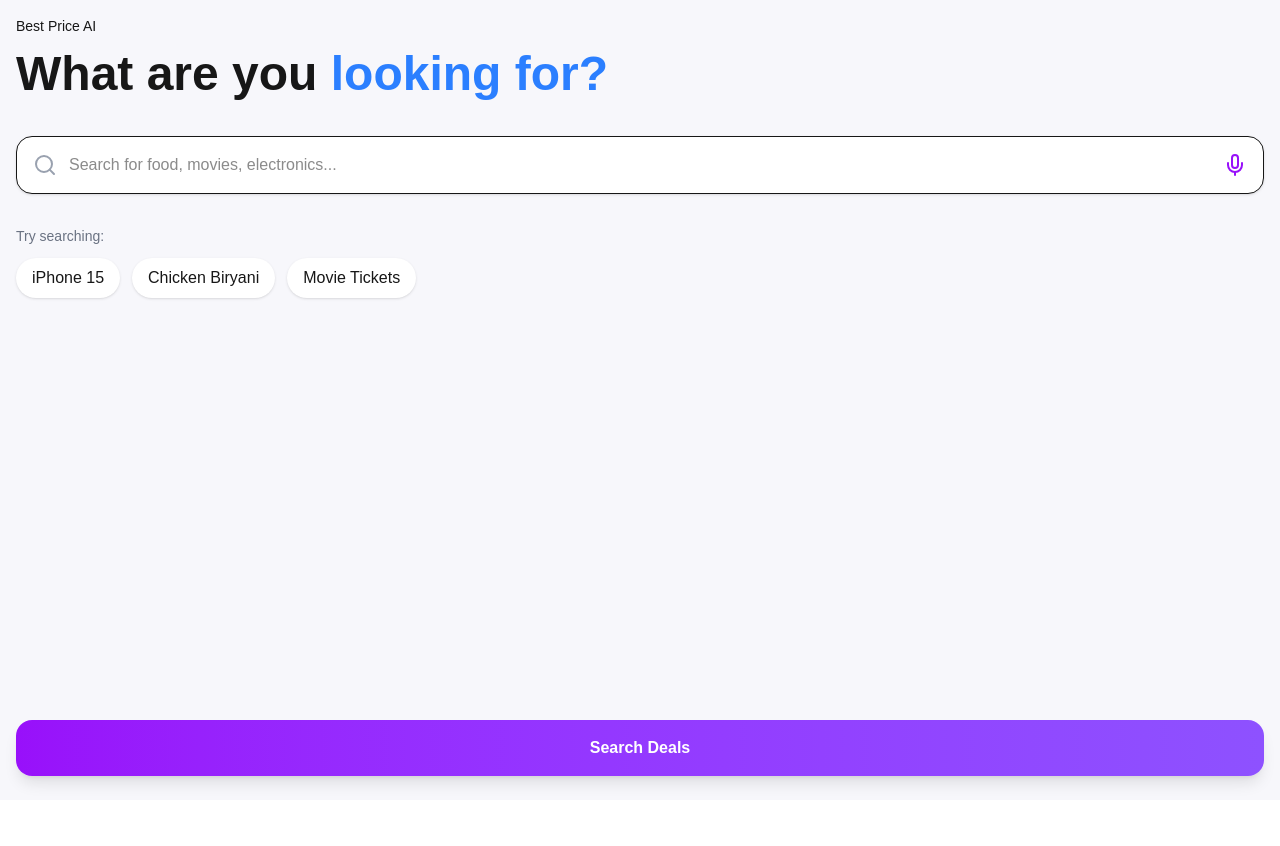
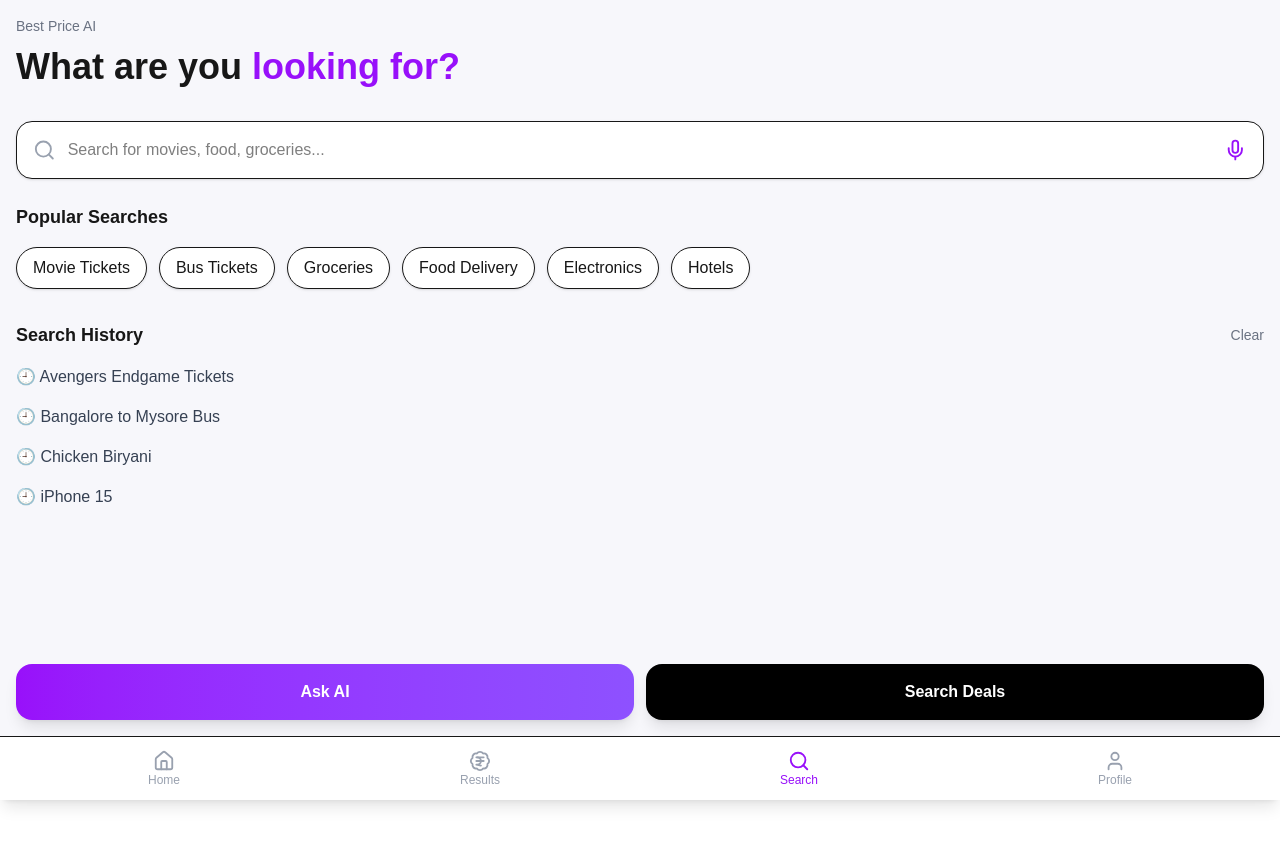
Before and after one commit to ChPurna2003/Shopping_AI_Assisstant, a Next.js app: page /search in a window 1280 px wide. Shown: the top 846 px of the page. Before the commit the page ends 800 px from the top, so only its background shows below. Built offline with nearby package versions, Linux system fonts and the light colour scheme.

Commit message:
Initial commit

```diff
--- a/src/app/details/page.tsx
+++ b/src/app/details/page.tsx
@@ -11,7 +11,7 @@
 export default function DetailsPage() {
 
   return (
-    <main className="min-h-screen bg-[#f7f7fb] p-4 pb-28">
+    <main className="min-h-screen bg-[#f7f7fb] p-4 pb-32">
 
       {/* Header */}
       <div className="mb-6">
@@ -170,7 +170,7 @@
       {/* Bottom Button */}
       <Link href="/payment">
 
-        <button className="fixed bottom-6 left-4 right-4 bg-gradient-to-r from-purple-600 to-violet-500 text-white py-4 rounded-2xl font-semibold shadow-lg text-lg">
+        <button className="fixed bottom-20 left-4 right-4 bg-gradient-to-r from-purple-600 to-violet-500 text-white py-4 rounded-2xl font-semibold shadow-lg text-lg">
           Proceed to Pay
         </button>
 
--- a/src/app/layout.tsx
+++ b/src/app/layout.tsx
@@ -1,5 +1,6 @@
 import type { Metadata } from "next";
 import { Geist, Geist_Mono } from "next/font/google";
+import BottomNav from "../components/BottomNav";
 import "./globals.css";
 
 const geistSans = Geist({
@@ -13,8 +14,8 @@
 });
 
 export const metadata: Metadata = {
-  title: "Create Next App",
-  description: "Generated by create next app",
+  title: "Slice Best Price AI",
+  description: "AI powered shopping comparison app",
 };
 
 export default function RootLayout({
@@ -25,9 +26,16 @@
   return (
     <html
       lang="en"
-      className={`${geistSans.variable} ${geistMono.variable} h-full antialiased`}
+      className={`${geistSans.variable} ${geistMono.variable}`}
     >
-      <body className="min-h-full flex flex-col">{children}</body>
+      <body className="bg-[#f7f7fb] min-h-screen pb-24">
+
+        {children}
+
+        {/* Global Bottom Navigation */}
+        <BottomNav />
+
+      </body>
     </html>
   );
 }
--- a/src/app/payment/page.tsx
+++ b/src/app/payment/page.tsx
@@ -2,7 +2,7 @@
 
 export default function PaymentPage() {
   return (
-    <main className="min-h-screen bg-[#f7f7fb] p-4 pb-28">
+    <main className="min-h-screen bg-[#f7f7fb] p-4 pb-32">
 
       {/* Header */}
       <div className="mb-6">
@@ -103,7 +103,7 @@
         onClick={() => {
           window.location.href = "/processing";
         }}
-        className="fixed bottom-6 left-4 right-4 bg-gradient-to-r from-purple-600 to-violet-500 text-white py-4 rounded-2xl font-semibold shadow-lg"
+        className="fixed bottom-20 left-4 right-4 bg-gradient-to-r from-purple-600 to-violet-500 text-white py-4 rounded-2xl font-semibold shadow-lg"
       >
         Pay ₹420 Securely
       </button>
--- a/src/app/processing/page.tsx
+++ b/src/app/processing/page.tsx
@@ -44,7 +44,7 @@
   }, [router, steps.length]);
 
   return (
-    <main className="min-h-screen bg-white flex flex-col items-center justify-center px-6">
+    <main className="min-h-screen bg-white flex flex-col items-center justify-center px-6 pb-28">
 
       {/* Loader */}
       <div className="w-28 h-28 rounded-full bg-gradient-to-r from-purple-600 to-violet-500 flex items-center justify-center mb-8 shadow-xl">
--- a/src/app/profile/page.tsx
+++ b/src/app/profile/page.tsx
@@ -4,8 +4,7 @@
 
 export default function ProfilePage() {
   return (
-    <main className="min-h-screen bg-[#f5f5f5] p-6">
-
+    <main className="min-h-screen bg-[#f7f7fb] p-4 pb-32">
       {/* Top Close */}
       <div className="mb-10">
         <Link href="/">
--- a/src/app/results/page.tsx
+++ b/src/app/results/page.tsx
@@ -1,67 +1,81 @@
 "use client";
 
 import Link from "next/link";
-
-const deals = [
-  {
-    platform: "Paytm",
-    price: 420,
-    original: 650,
-    savings: 230,
-    badge: "Best Price",
-  },
-  {
-    platform: "BookMyShow",
-    price: 450,
-    original: 680,
-    savings: 230,
-  },
-  {
-    platform: "PVR",
-    price: 460,
-    original: 700,
-    savings: 240,
-  },
-  {
-    platform: "Amazon Pay",
-    price: 480,
-    original: 700,
-    savings: 220,
-  },
-];
+import { useSearchParams } from "next/navigation";
 
 export default function ResultsPage() {
+
+  const searchParams = useSearchParams();
+  const query = searchParams.get("query") || "Movie Tickets";
+
+  const deals: any = {
+
+    "Movie Tickets": [
+      { name: "Paytm", price: "₹420", save: "₹230" },
+      { name: "BookMyShow", price: "₹450", save: "₹200" },
+      { name: "PVR", price: "₹460", save: "₹190" },
+    ],
+
+    "Food Delivery": [
+      { name: "Swiggy", price: "₹220", save: "₹80" },
+      { name: "Zomato", price: "₹245", save: "₹50" },
+      { name: "EatSure", price: "₹210", save: "₹90" },
+    ],
+
+    Electronics: [
+      { name: "Amazon", price: "₹59,999", save: "₹4,000" },
+      { name: "Flipkart", price: "₹60,499", save: "₹3,500" },
+      { name: "Croma", price: "₹61,000", save: "₹2,800" },
+    ],
+
+    Groceries: [
+      { name: "Blinkit", price: "₹780", save: "₹120" },
+      { name: "Zepto", price: "₹820", save: "₹80" },
+      { name: "BigBasket", price: "₹760", save: "₹150" },
+    ],
+
+    Hotels: [
+      { name: "Booking.com", price: "₹4,200", save: "₹900" },
+      { name: "Goibibo", price: "₹4,500", save: "₹700" },
+      { name: "MakeMyTrip", price: "₹4,350", save: "₹850" },
+    ],
+
+    "Bus Tickets": [
+      { name: "RedBus", price: "₹950", save: "₹150" },
+      { name: "AbhiBus", price: "₹920", save: "₹180" },
+      { name: "Paytm Travel", price: "₹980", save: "₹120" },
+    ],
+  };
+
+  const currentDeals =
+    deals[query] || deals["Movie Tickets"];
+
   return (
-    <main className="min-h-screen bg-[#f7f7fb] p-4 pb-24">
+
+    <main className="min-h-screen bg-[#f7f7fb] p-4 pb-40">
 
       {/* Header */}
-      <div className="mb-6">
-        <p className="text-sm text-gray-500">
-          Today | IMAX 3D
+      <p className="text-sm text-gray-500 mb-2">
+        Today | Best Prices
       </p>
 
-        <h1 className="text-3xl font-bold mt-1">
-          Avengers Endgame
+      <h1 className="text-4xl font-bold mb-6">
+        {query}
       </h1>
-      </div>
 
-      {/* Filter Row */}
-      <div className="flex gap-3 mb-5 overflow-x-auto">
+      {/* Filter Chips */}
+      <div className="flex gap-3 overflow-x-auto mb-6">
 
-        <button className="bg-purple-600 text-white px-4 py-2 rounded-full text-sm">
+        <button className="bg-blue-600 text-white px-4 py-2 rounded-full">
           All
         </button>
 
-        <button className="bg-white px-4 py-2 rounded-full text-sm shadow-sm">
-          Tickets
+        <button className="bg-white px-4 py-2 rounded-full border">
+          Top Deals
         </button>
 
-        <button className="bg-white px-4 py-2 rounded-full text-sm shadow-sm">
-          Food
-        </button>
-
-        <button className="bg-white px-4 py-2 rounded-full text-sm shadow-sm">
-          Electronics
+        <button className="bg-white px-4 py-2 rounded-full border">
+          Fast Delivery
         </button>
 
       </div>
@@ -69,40 +83,37 @@
       {/* Deal Cards */}
       <div className="space-y-4">
 
-        {deals.map((deal, index) => (
+        {currentDeals.map((deal: any, index: number) => (
 
-          <Link key={index} href="/details">
+          <Link
+            key={index}
+            href="/details"
+          >
 
-            <div className="bg-white rounded-3xl p-5 shadow-sm cursor-pointer">
+            <div className="bg-white rounded-3xl p-5 shadow-sm">
 
-              <div className="flex items-center justify-between">
+              <div className="flex justify-between items-center">
 
                 <div>
-                  <h2 className="text-lg font-semibold">
-                    {deal.platform}
+
+                  <h2 className="text-xl font-bold">
+                    {deal.name}
                   </h2>
 
-                  {deal.badge && (
-                    <p className="text-green-600 text-sm font-medium">
-                      {deal.badge}
+                  <p className="text-green-600 text-sm mt-1">
+                    Save {deal.save}
                   </p>
-                  )}
+
                 </div>
 
                 <div className="text-right">
 
-                  <div className="flex items-center gap-2 justify-end">
                   <p className="text-2xl font-bold">
-                      ₹{deal.price}
+                    {deal.price}
                   </p>
 
-                    <p className="line-through text-gray-400">
-                      ₹{deal.original}
-                    </p>
-                  </div>
-
-                  <p className="text-green-600 text-sm font-medium">
-                    Save ₹{deal.savings}
+                  <p className="text-sm text-gray-400">
+                    Best Deal
                   </p>
 
                 </div>
@@ -117,33 +128,21 @@
 
       </div>
 
-      {/* Bottom Best Deal Card */}
-      <div className="fixed bottom-0 left-0 right-0 bg-white border-t p-4">
-
-        <div className="bg-gradient-to-r from-green-400 to-emerald-500 rounded-2xl p-4 flex items-center justify-between text-white">
-
-          <div>
-            <p className="text-sm">
-              Best Deal Found 🎉
-            </p>
-
-            <h2 className="text-lg font-bold">
-              You save ₹230
-            </h2>
-          </div>
+      {/* Bottom CTA */}
+      <div className="fixed bottom-20 left-4 right-4 z-50">
 
         <Link href="/details">
 
-            <button className="bg-white text-green-600 px-4 py-2 rounded-xl font-semibold">
-              Book Now
+          <button className="w-full h-14 bg-gradient-to-r from-cyan-500 to-teal-500 text-white rounded-2xl font-semibold shadow-lg">
+
+            Best Deal Found 🎉
+
           </button>
 
         </Link>
 
       </div>
 
-      </div>
-
     </main>
   );
 }
--- a/src/app/savings/page.tsx
+++ b/src/app/savings/page.tsx
@@ -1,6 +1,6 @@
 export default function SavingsPage() {
   return (
-    <main className="min-h-screen bg-[#f7f7fb] p-4">
+    <main className="min-h-screen bg-[#f7f7fb] p-4 pb-28">
 
       <h1 className="text-3xl font-bold mb-6">
         Savings Dashboard
--- a/src/app/search/page.tsx
+++ b/src/app/search/page.tsx
@@ -1,80 +1,174 @@
 "use client";
 
+import { askGemini } from "../../services/gemini";
 import Link from "next/link";
 import { useState } from "react";
 import { Search, Mic } from "lucide-react";
 
 export default function SearchPage() {
+  const [query, setQuery] = useState("");
+  const [aiResponse, setAiResponse] = useState("");
+  const [loading, setLoading] = useState(false);
 
-  const [query, setQuery] = useState("");
+  const handleSearch = async () => {
+    if (!query) return;
+
+    setLoading(true);
+
+    const result = await askGemini(
+      `User wants best shopping advice for: ${query}.
+      Give short smart recommendation with best platform and savings.`
+    );
+
+    setAiResponse(result);
+
+    setLoading(false);
+
+    setTimeout(() => {
+      window.location.href = `/results?query=${encodeURIComponent(query)}`;
+    }, 2000);
+  };
 
   return (
-    <main className="min-h-screen bg-[#f7f7fb] p-4">
+    <main className="min-h-screen bg-[#f7f7fb] p-4 pb-40">
 
-      <p className="text-sm mb-2">
+      {/* Header */}
+      <p className="text-sm mb-2 text-gray-500">
         Best Price AI
       </p>
 
-      <h1 className="text-5xl font-bold leading-tight mb-8">
+      <h1 className="text-4xl font-bold leading-tight mb-8">
         What are you
-        <span className="text-blue-500"> looking for?</span>
+        <span className="text-purple-600"> looking for?</span>
       </h1>
 
-      <div className="bg-white rounded-2xl p-4 flex items-center gap-3 shadow-sm mb-8 border focus-within:ring-4 focus-within:ring-purple-300">
+      {/* Search Box */}
+      <div className="bg-white rounded-2xl p-4 flex items-center gap-3 shadow-sm border mb-6">
 
         <Search className="text-gray-400" />
 
         <input
+          type="text"
           value={query}
           onChange={(e) => setQuery(e.target.value)}
-          placeholder="Search for food, movies, electronics..."
-          className="flex-1 outline-none bg-transparent"
+          placeholder="Search for movies, food, groceries..."
+          className="w-full outline-none bg-white text-black"
         />
 
         <Mic className="text-purple-600" />
 
       </div>
 
-      <div className="space-y-3">
+      {/* AI Recommendation */}
+      {aiResponse && (
+        <div className="bg-white p-4 rounded-2xl shadow-md mb-6">
 
-        <p className="text-sm text-gray-500">
-          Try searching:
-        </p>
+          <h2 className="font-bold text-lg mb-2">
+            AI Recommendation
+          </h2>
+
+          <p className="text-gray-700">
+            {aiResponse}
+          </p>
+
+        </div>
+      )}
+
+      {/* Popular Searches */}
+      <div className="mb-8">
+
+        <h3 className="font-semibold text-lg mb-4">
+          Popular Searches
+        </h3>
 
         <div className="flex flex-wrap gap-3">
 
-          <button
-            onClick={() => setQuery("iPhone 15")}
-            className="bg-white px-4 py-2 rounded-full shadow-sm"
-          >
-            iPhone 15
-          </button>
+          <Link href="/results?query=Movie Tickets">
+            <button className="bg-white border px-4 py-2 rounded-full shadow-sm">
+              Movie Tickets
+            </button>
+          </Link>
 
-          <button
-            onClick={() => setQuery("Chicken Biryani")}
-            className="bg-white px-4 py-2 rounded-full shadow-sm"
-          >
-            Chicken Biryani
-          </button>
+          <Link href="/results?query=Bus Tickets">
+            <button className="bg-white border px-4 py-2 rounded-full shadow-sm">
+              Bus Tickets
+            </button>
+          </Link>
 
-          <button
-            onClick={() => setQuery("Movie Tickets")}
-            className="bg-white px-4 py-2 rounded-full shadow-sm"
-          >
-            Movie Tickets
-          </button>
+          <Link href="/results?query=Groceries">
+            <button className="bg-white border px-4 py-2 rounded-full shadow-sm">
+              Groceries
+            </button>
+          </Link>
+
+          <Link href="/results?query=Food Delivery">
+            <button className="bg-white border px-4 py-2 rounded-full shadow-sm">
+              Food Delivery
+            </button>
+          </Link>
+
+          <Link href="/results?query=Electronics">
+            <button className="bg-white border px-4 py-2 rounded-full shadow-sm">
+              Electronics
+            </button>
+          </Link>
+
+          <Link href="/results?query=Hotels">
+            <button className="bg-white border px-4 py-2 rounded-full shadow-sm">
+              Hotels
+            </button>
+          </Link>
 
         </div>
 
       </div>
 
-      <Link
-        href={`/results?query=${encodeURIComponent(query)}`}
-      >
-        <button className="fixed bottom-6 left-4 right-4 bg-gradient-to-r from-purple-600 to-violet-500 text-white py-4 rounded-2xl font-semibold shadow-lg">
-          Search Deals
+      {/* Search History */}
+      <div className="mb-10">
+
+        <div className="flex justify-between items-center mb-4">
+
+          <h3 className="font-semibold text-lg">
+            Search History
+          </h3>
+
+          <button className="text-sm text-gray-500">
+            Clear
+          </button>
+
+        </div>
+
+        <div className="space-y-4 text-gray-700">
+
+          <p>🕘 Avengers Endgame Tickets</p>
+          <p>🕘 Bangalore to Mysore Bus</p>
+          <p>🕘 Chicken Biryani</p>
+          <p>🕘 iPhone 15</p>
+
+        </div>
+
+      </div>
+
+      {/* Bottom Buttons */}
+      <div className="fixed bottom-20 left-4 right-4 flex gap-3 z-50">
+
+        <button
+          onClick={handleSearch}
+          className="flex-1 h-14 bg-gradient-to-r from-purple-600 to-violet-500 text-white rounded-2xl font-semibold shadow-lg"
+        >
+          {loading ? "Thinking..." : "Ask AI"}
         </button>
-      </Link>
+
+        <Link
+          href={`/results?query=${encodeURIComponent(query || "Movie Tickets")}`}
+          className="flex-1"
+        >
+          <button className="w-full h-14 bg-black text-white rounded-2xl font-semibold shadow-lg">
+            Search Deals
+          </button>
+        </Link>
+
+      </div>
 
     </main>
   );
--- a/src/app/success/page.tsx
+++ b/src/app/success/page.tsx
@@ -1,7 +1,7 @@
 "use client";
 export default function SuccessPage() {
   return (
-    <main className="min-h-screen bg-gradient-to-b from-green-400 to-emerald-500 flex flex-col items-center justify-center p-6 text-white">
+    <main className="min-h-screen bg-gradient-to-b from-green-400 to-emerald-500 flex flex-col items-center justify-center p-6 text-white pb-28">
 
       <div className="bg-white text-green-500 w-24 h-24 rounded-full flex items-center justify-center text-5xl mb-8 shadow-xl">
         ✓
--- a/src/components/BottomNav.tsx
+++ b/src/components/BottomNav.tsx
@@ -0,0 +1,52 @@
+"use client";
+
+import Link from "next/link";
+import { usePathname } from "next/navigation";
+import { Home, Search, User, BadgeIndianRupee } from "lucide-react";
+
+export default function BottomNav() {
+  const pathname = usePathname();
+
+  const active = (path: string) =>
+    pathname === path
+      ? "text-purple-600"
+      : "text-gray-400";
+
+  return (
+    <div className="fixed bottom-0 left-0 right-0 z-50 bg-white border-t h-16 flex justify-around items-center px-2 shadow-lg">
+
+      <Link
+        href="/"
+        className={`flex flex-col items-center text-xs ${active("/")}`}
+      >
+        <Home size={22} />
+        <span>Home</span>
+      </Link>
+
+      <Link
+        href="/results"
+        className={`flex flex-col items-center text-xs ${active("/results")}`}
+      >
+        <BadgeIndianRupee size={22} />
+        <span>Results</span>
+      </Link>
+
+      <Link
+        href="/search"
+        className={`flex flex-col items-center text-xs ${active("/search")}`}
+      >
+        <Search size={22} />
+        <span>Search</span>
+      </Link>
+
+      <Link
+        href="/profile"
+        className={`flex flex-col items-center text-xs ${active("/profile")}`}
+      >
+        <User size={22} />
+        <span>Profile</span>
+      </Link>
+
+    </div>
+  );
+}
--- /dev/null
+++ b/src/services/gemini.js
@@ -0,0 +1,69 @@
+export async function askGemini(prompt) {
+
+  await new Promise((resolve) =>
+    setTimeout(resolve, 1200)
+  );
+
+  const text = prompt.toLowerCase();
+
+  // Movies
+  if (
+    text.includes("movie") ||
+    text.includes("ticket") ||
+    text.includes("imax")
+  ) {
+    return "🎬 Best movie deal found on BookMyShow with 22% savings using Slice UPI.";
+  }
+
+  // Food
+  if (
+    text.includes("food") ||
+    text.includes("biryani") ||
+    text.includes("pizza") ||
+    text.includes("burger")
+  ) {
+    return "🍔 Swiggy and Zomato prices compared. Best deal available with ₹120 savings and free delivery.";
+  }
+
+  // Phones
+  if (
+    text.includes("iphone") ||
+    text.includes("samsung") ||
+    text.includes("phone") ||
+    text.includes("mobile")
+  ) {
+    return "📱 Best mobile deal found on Amazon with bank cashback and exchange bonus.";
+  }
+
+  // Laptops
+  if (
+    text.includes("laptop") ||
+    text.includes("macbook") ||
+    text.includes("gaming")
+  ) {
+    return "💻 Flipkart currently offers the lowest laptop price with no-cost EMI and extra cashback.";
+  }
+
+  // Electronics
+  if (
+    text.includes("ps5") ||
+    text.includes("tv") ||
+    text.includes("headphone") ||
+    text.includes("electronics")
+  ) {
+    return "🛒 AI found the best electronics deal with combined coupon + bank offer savings.";
+  }
+
+  // Travel
+  if (
+    text.includes("flight") ||
+    text.includes("hotel") ||
+    text.includes("bus") ||
+    text.includes("train")
+  ) {
+    return "✈️ Cheapest travel option found with travel coupon and Slice rewards cashback.";
+  }
+
+  // Generic fallback
+  return `✨ AI compared multiple platforms and found optimized pricing for "${prompt}" with maximum savings and cashback opportunities.`;
+}
```
Also changed, not shown: src/app/page.tsx (+21 -8 lines). Lines whose indentation alone changed are shown as unchanged.
